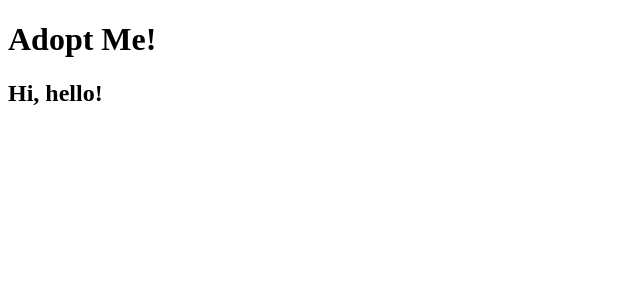
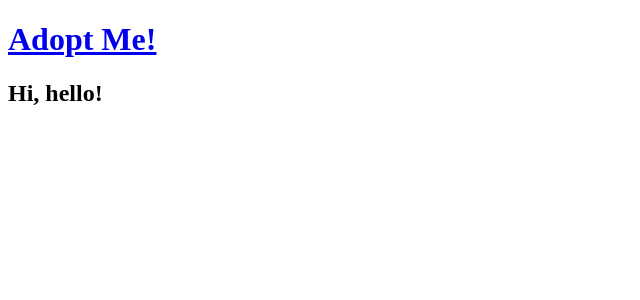
Before and after one commit to sevdas/Adopt-Me, a React (Vite) app: page /details/1 in a window 1280 px wide. Shown: the top 300 px of the page, without its empty margins (0-640 px from the left). Built offline with nearby package versions, Linux system fonts and the light colour scheme.

Commit message:
refactor Router-Link-Tag :link:

```diff
--- a/src/App.js
+++ b/src/App.js
@@ -1,6 +1,6 @@
 import { StrictMode } from "react";
 import ReactDOM from "react-dom";
-import { BrowserRouter as Router, Route, Switch } from "react-router-dom";
+import { BrowserRouter as Router, Route, Switch, Link } from "react-router-dom";
 import Pet from "./Pet";
 import SearchParams from "./SearchParams";
 import Details from "./Details";
@@ -8,8 +8,10 @@
 const App = () => {
   return (
     <div>
-      <h1>Adopt Me!</h1>
       <Router>
+        <Link to="/">
+          <h1>Adopt Me!</h1>
+        </Link>
         <Switch>
           <Route path="/details/:id">
             <Details />
--- a/src/Pet.js
+++ b/src/Pet.js
@@ -1,3 +1,5 @@
+import { Link } from "react-router-dom";
+
 const Pet = ({ name, animal, breed, images, location, id }) => {
   let hero = "http://pets-images.dev-apis.com/pets/none.jpg";
 
@@ -6,7 +8,7 @@
   }
 
   return (
-    <a href={`/details/${id} className='pet'`}>
+    <Link to={`/details/${id} className='pet'`}>
       <div className="image-container">
         <img src={hero} alt={name} />
       </div>
@@ -14,7 +16,7 @@
         <h1>{name}</h1>
         <h2>{`${animal} - ${breed} - ${location}`}</h2>
       </div>
-    </a>
+    </Link>
   );
 };
 
```
